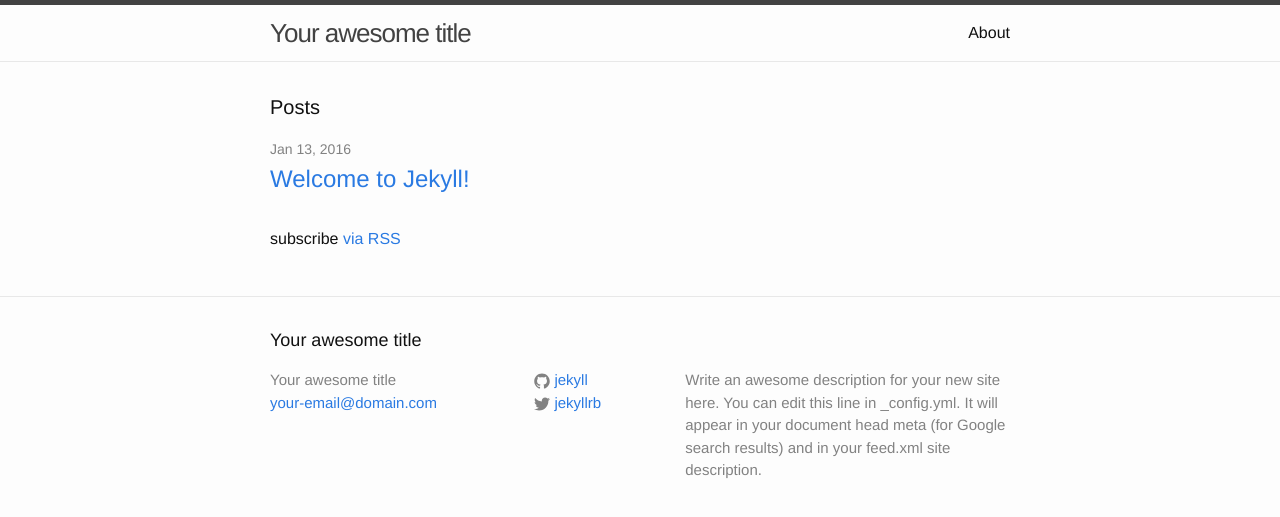
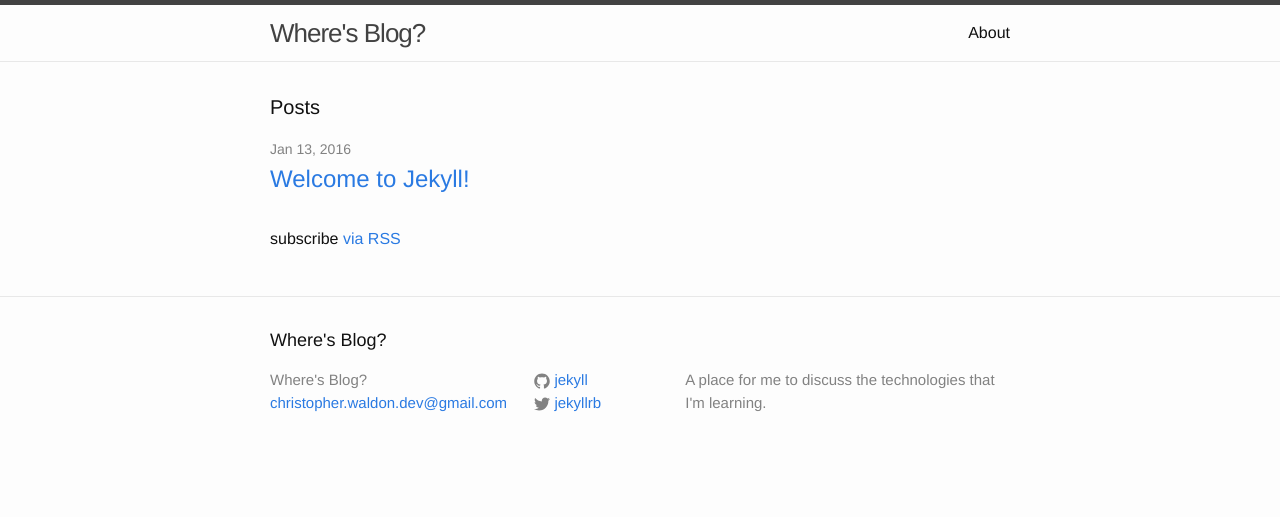
Before and after one commit to whereswaldon/coding-blog, a Jekyll site: the page built from index.html, in a window 1280 px wide. Shown: the top 517 px of the page. Built offline with Jekyll 4.4.1, drawn with Linux system fonts in a browser that asks for light colours.

Commit message:
Update config file settings.

```diff
--- a/_config.yml
+++ b/_config.yml
@@ -1,12 +1,10 @@
 # Site settings
-title: Your awesome title
-email: your-email@domain.com
+title: Where's Blog?
+email: christopher.waldon.dev@gmail.com
 description: > # this means to ignore newlines until "baseurl:"
-  Write an awesome description for your new site here. You can edit this
-  line in _config.yml. It will appear in your document head meta (for
-  Google search results) and in your feed.xml site description.
-baseurl: "" # the subpath of your site, e.g. /blog/
-url: "http://yourdomain.com" # the base hostname & protocol for your site
+    A place for me to discuss the technologies that I'm learning.
+baseurl: "/coding-blog/" # the subpath of your site, e.g. /blog/
+url: "https://whereswaldon.github.io" # the base hostname & protocol for your site
 twitter_username: jekyllrb
 github_username:  jekyll
 
```
